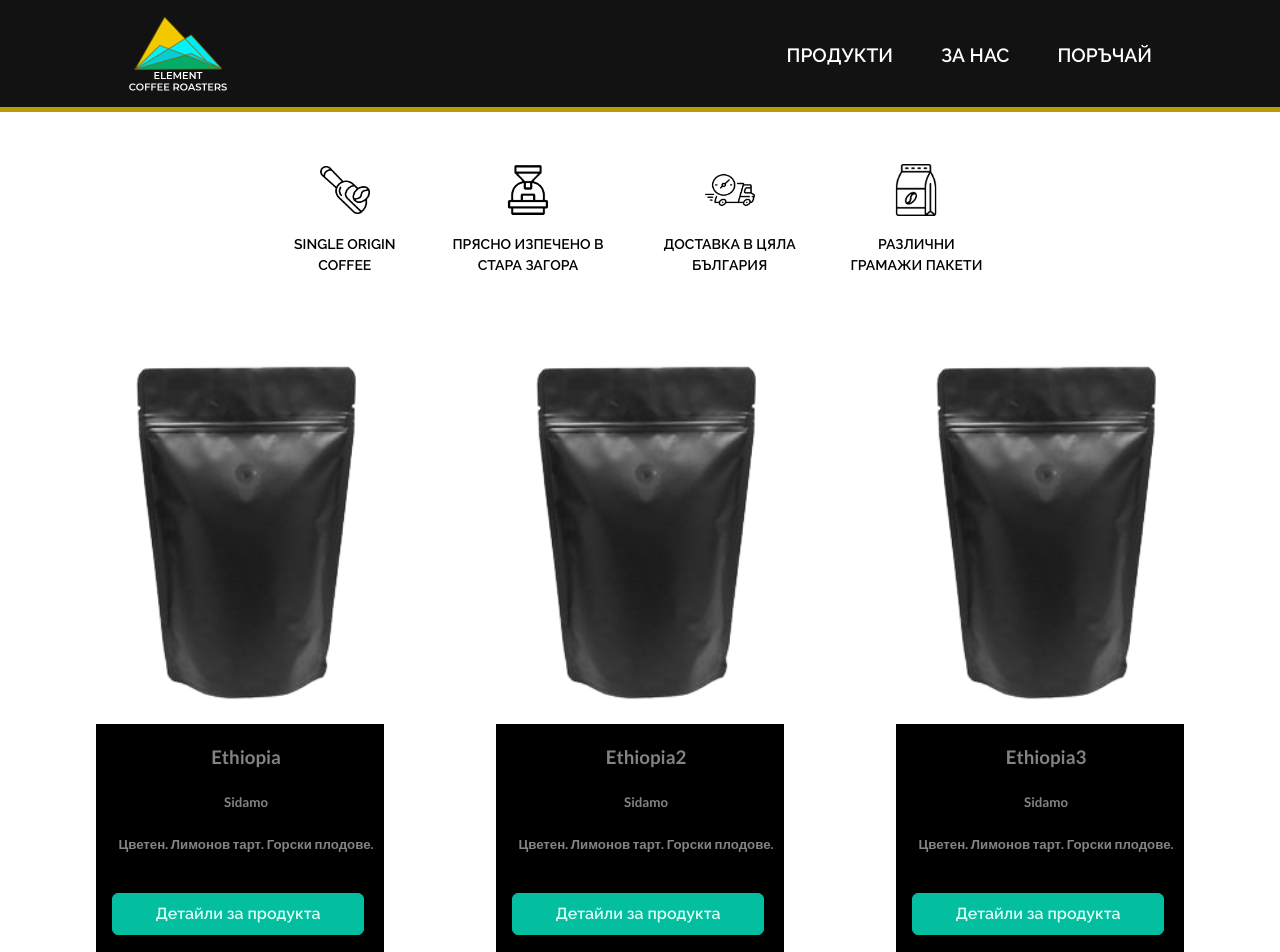
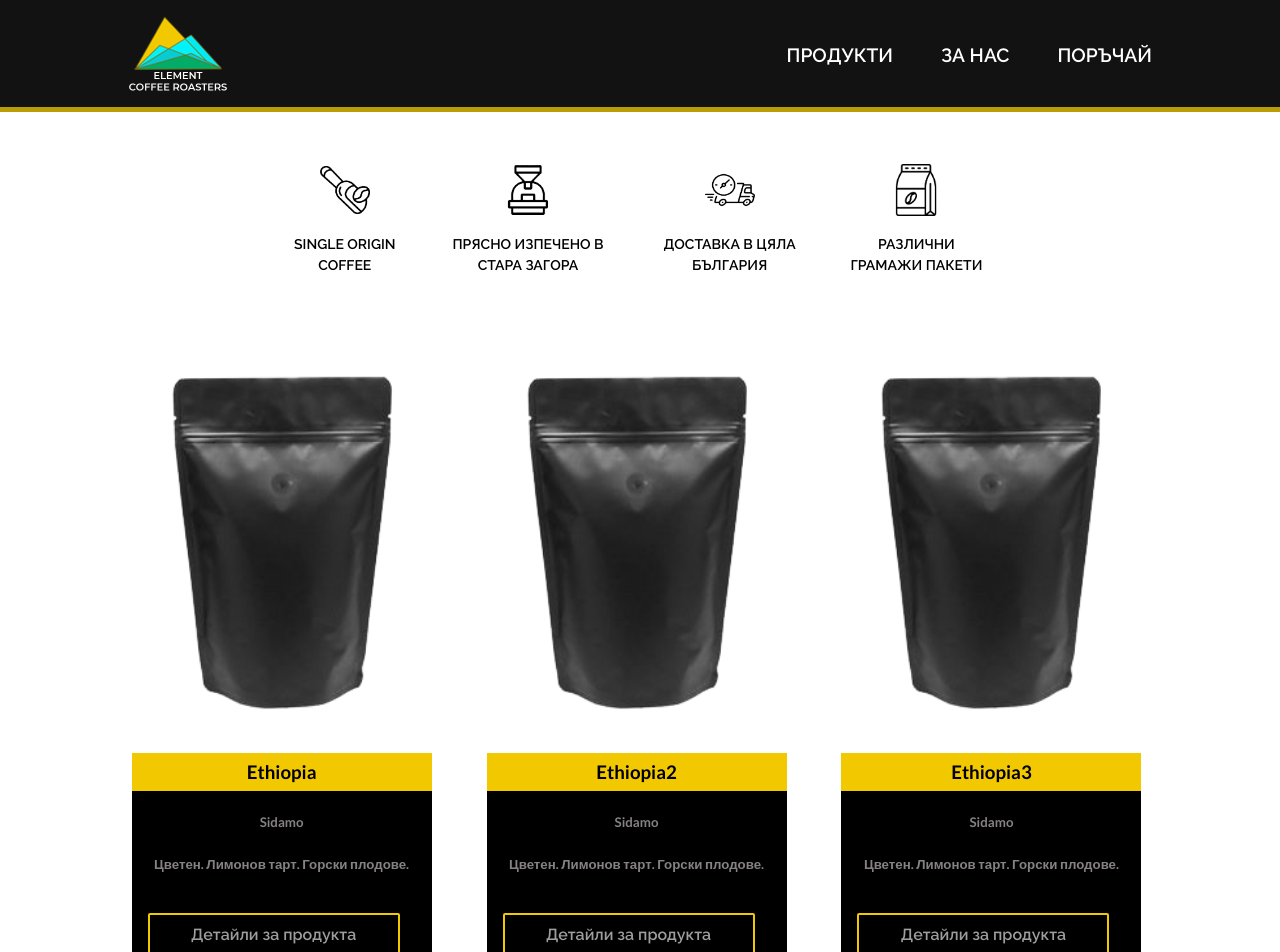
Before and after one commit to YanaAleksieva/element-coffee-roasters-web-app, a Next.js app: page /products in a window 1280 px wide. Shown: the top 952 px of the page. Built offline with nearby package versions, Linux system fonts and the light colour scheme.

Commit message:
improve flex display and product styles

```diff
--- a/components/products/product-item.module.css
+++ b/components/products/product-item.module.css
@@ -1,17 +1,20 @@
 .item {
   /* box-shadow: 0 1px 4px rgba(0, 0, 0, 0.3), 0 1px 12px 2px rgba(0, 0, 0, 0.2);
  border-radius: 8px;
+   background-color: rgb(0, 0, 0);
+     width: 25%;
+  gap: 2rem;
+  margin: 0 auto 5rem;
+    float: left;
+      flex-direction: row;
   */
 
   overflow: hidden;
-  background-color: rgb(0, 0, 0);
   display: flex;
-  flex-direction: row;
-  gap: 1rem;
-  float: left;
-  width: 25%;
-  margin: 0 auto 5rem;
   height: 40rem;
+  flex-grow: 1;
+  flex-shrink:0;
+  flex-basis: 25%;
 }
 
 /*
@@ -32,10 +35,14 @@
   width: 100%;
   */
   text-align: center;
+  background-color: black;
 }
 
 .content h3 {
   align-items: center;
+  background-color: #f2c800;
+  color: black;
+  padding: 5px;
 }
 
 .actions {
--- a/components/products/product-list.module.css
+++ b/components/products/product-list.module.css
@@ -5,6 +5,17 @@
   display: flex;
   flex-wrap: wrap;
   gap: 3rem;
-  width: 100%;
+  width: 90%;
+  min-width: 40%;
+  padding: 10px;
   margin: 0 auto;
+  justify-content: space-around;
 }
+
+@media (max-width: 768px) {
+  .list {
+    flex-direction: row;
+    flex-direction: row;
+    justify-content: flex-end;
+  }
+}
--- a/components/ui/button.module.css
+++ b/components/ui/button.module.css
@@ -2,10 +2,10 @@
   text-decoration: none;
   cursor: pointer;
   font: inherit;
-  background-color: #03be9f;
-  border: 1px solid #03be9f;
-  border-radius: 6px;
-  color: #dafff7;
+  background-color: black;
+  border: 2px solid #f2c800;
+  border-radius: 2px;
+  color: #9e9e9d;
   padding: 0.5rem 1.5rem;
   text-align: center;
   box-shadow: 0 1px 6px rgba(0, 0, 0, 0.2);
@@ -13,6 +13,7 @@
 
 .btn:hover,
 .btn:active {
-  background-color: #02afa1;
-  border-color: #02afa1;
+  background-color: black;
+  border-color: #8d7604;
+  color: #ffffff;
 }
```
